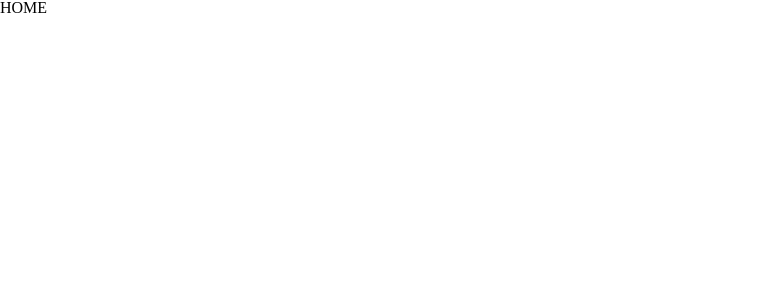
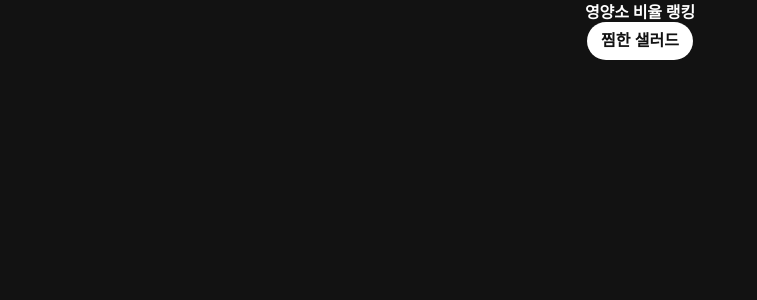
Before and after one commit to free-ko/prepare-assignmets, a React (Create React App) app: page / in a window 1280 px wide. Shown: the top 300 px of the page, without its empty margins (0-757 px from the left). Built offline with nearby package versions, Linux system fonts and the light colour scheme.

Commit message:
[FEAT]: Button 컴포넌트 추가

```diff
--- a/public/index.html
+++ b/public/index.html
@@ -3,23 +3,15 @@
 <head>
   <meta charset="utf-8" />
   <link rel="icon" href="%PUBLIC_URL%/favicon.ico" />
+  <link rel="preconnect" href="https://fonts.googleapis.com">
+  <link rel="preconnect" href="https://fonts.gstatic.com" crossorigin>
+  <link href="https://fonts.googleapis.com/css2?family=Noto+Sans+KR&display=swap" rel="stylesheet">
   <meta name="viewport" content="width=device-width, initial-scale=1" />
   <meta name="theme-color" content="#000000" />
   <meta name="description" content="Web site created using create-react-app" />
   <title>React App</title>
 </head>
 <body>
-  <noscript>You need to enable JavaScript to run this app.</noscript>
   <div id="root"></div>
-  <!--
-      This HTML file is a template.
-      If you open it directly in the browser, you will see an empty page.
-
-      You can add webfonts, meta tags, or analytics to this file.
-      The build step will place the bundled scripts into the <body> tag.
-
-      To begin the development, run `npm start` or `yarn start`.
-      To create a production bundle, use `npm run build` or `yarn build`.
-    -->
 </body>
 </html>
--- /dev/null
+++ b/src/components/Button/Button.tsx
@@ -0,0 +1,35 @@
+import React from 'react';
+import styled from '@emotion/styled';
+
+const Wrapper = styled.button<{ $isClicked: boolean }>`
+  font-weight: 700;
+  font-size: 16px;
+  text-align: center;
+  line-height: 22px;
+
+  padding: 8px 14px;
+  border-radius: 29px;
+  border: ${({ $isClicked }) => ($isClicked ? 'none' : 'solid 1px #3A3A3F')};
+  color: ${({ $isClicked }) => ($isClicked ? '#121212' : '#84848B')};
+  background-color: ${({ $isClicked }) => ($isClicked ? '#fff' : 'transparent')};
+`;
+
+const Styled = {
+  Wrapper,
+};
+
+type Props = {
+  name: string;
+  isClicked: boolean;
+  handleClick: () => void;
+};
+
+const Button = ({ name, isClicked, handleClick }: Props) => {
+  return (
+    <Styled.Wrapper $isClicked={isClicked} onClick={handleClick}>
+      {name}
+    </Styled.Wrapper>
+  );
+};
+
+export default Button;
--- /dev/null
+++ b/src/components/Button/index.ts
@@ -0,0 +1 @@
+export { default as Button } from './Button';
--- a/src/pages/Home.tsx
+++ b/src/pages/Home.tsx
@@ -1,6 +1,43 @@
 import React from 'react';
+import styled from '@emotion/styled';
+
+import { Button } from '~/components/Button';
+
+const Wrapper = styled.div`
+  display: flex;
+  flex-direction: column;
+  align-items: center;
+
+  width: 100%;
+  height: 100vh;
+  background-color: #121212;
+`;
+
+const Title = styled.h1`
+  font-weight: 700;
+  font-size: 16px;
+  line-height: 22px;
+  text-align: center;
+  color: #fff;
+`;
+
+const Styled = {
+  Wrapper,
+  Title,
+};
 
 const HomePage = () => {
-  return <h1>HOME</h1>;
+  return (
+    <Styled.Wrapper>
+      <Styled.Title>영양소 비율 랭킹</Styled.Title>
+      <Button
+        name="찜한 샐러드"
+        isClicked
+        handleClick={() => {
+          console.log('button click');
+        }}
+      />
+    </Styled.Wrapper>
+  );
 };
 export default HomePage;
--- a/src/styles/reset.ts
+++ b/src/styles/reset.ts
@@ -30,6 +30,7 @@ display: block;
 }
 body {
 line-height: 1;
+font-family: 'Noto Sans KR', sans-serif;
 }
 ol, ul {
 list-style: none;
```
